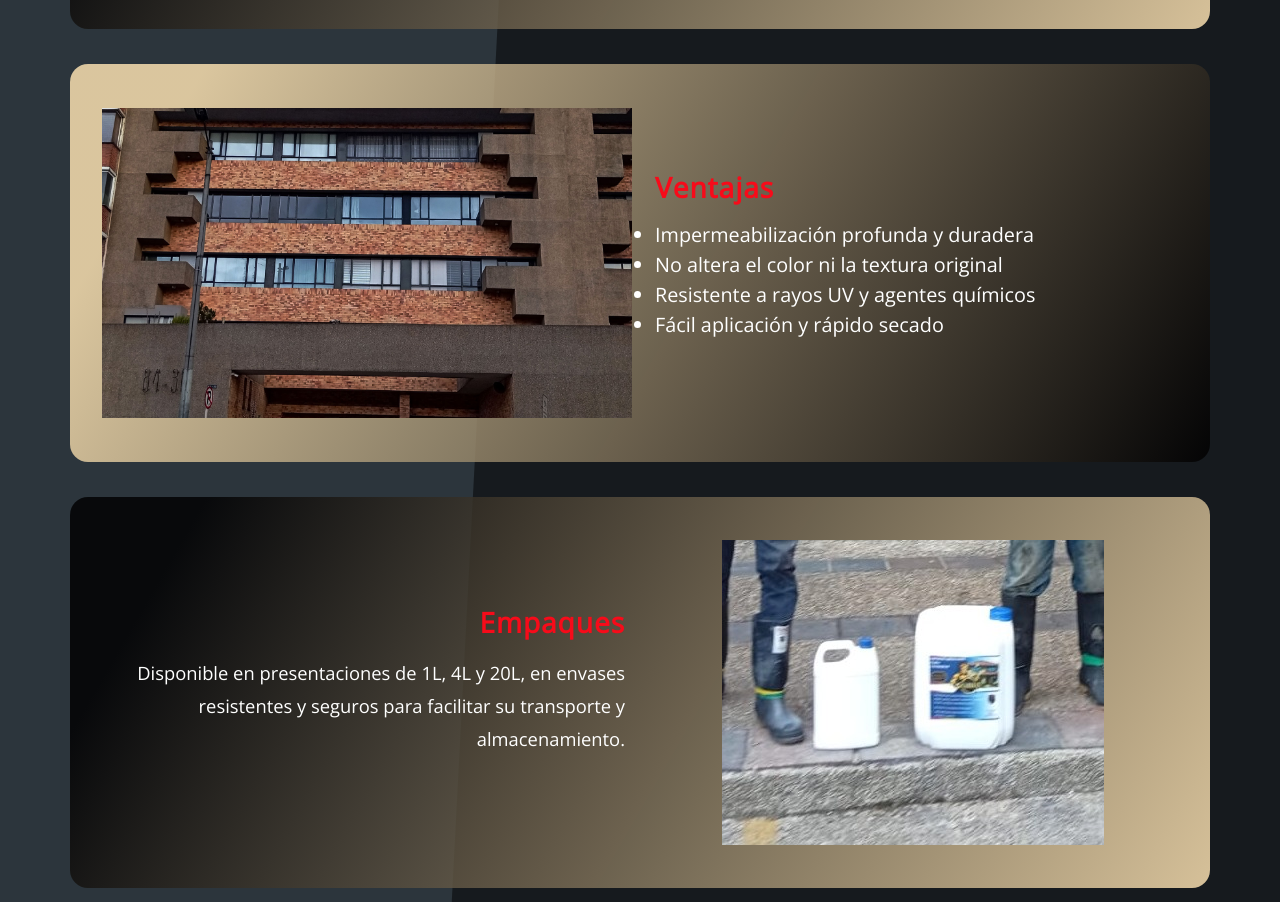
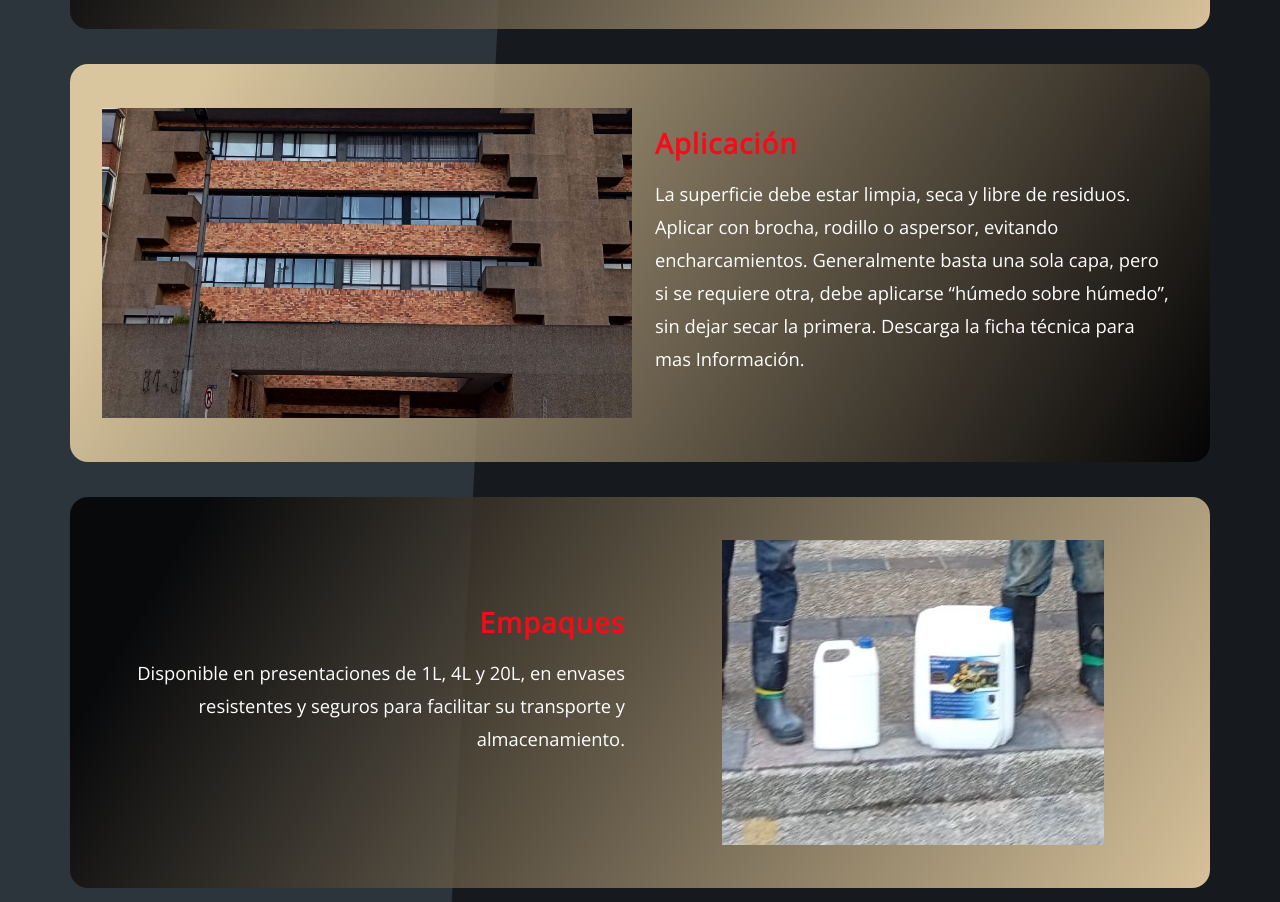
Before and after one commit to DanielSala9711/construc_factory, a plain HTML site: page guardian.html in a window 1280 px wide. Shown: the part 2702-3604 px from the top of the page. Drawn offline with nearby package versions, Linux system fonts and the light colour scheme.

Commit message:
Add files via upload

```diff
--- a/guardian.html
+++ b/guardian.html
@@ -5,7 +5,8 @@
     <meta charset="UTF-8">
     <meta name="viewport" content="width=device-width, initial-scale=1.0">
     <meta http-equiv="X-UA-Compatible" content="ie=edge">
-        <title>Construc Factory </title>
+    <title>Guardían - Construct Factory </title>
+    <link href="img/construc_favicon.svg" rel="icon">
     <link href="https://fonts.googleapis.com/css?family=Open+Sans:300,400" rel="stylesheet" /> <!-- https://fonts.google.com/ -->
     <link href="css/bootstrap.min.css" rel="stylesheet" /> <!-- https://getbootstrap.com/ -->
     <!-- Reemplaza la línea de FontAwesome local por la CDN de la versión 5.15.4 -->
@@ -14,9 +15,7 @@
     <link href="css/templatemo-diagoona.css" rel="stylesheet" />
 <!--
 
-TemplateMo 550 Diagoona
 
-https://templatemo.com/tm-550-diagoona
 
 -->
 </head>
@@ -91,7 +90,7 @@ https://templatemo.com/tm-550-diagoona
                             </div>
                         </div>
                         <div class="mb-5 animate__animated animate__fadeIn">
-                            <a href="docs/Guardian_Ficha_Tecnica.pdf" class="btn btn-success btn-lg" target="_blank"><i class="fas fa-file-download"></i> Descargar ficha técnica</a>
+                            <a href="docs/Guardian_Ficha_técnica.pdf" class="btn btn-success btn-lg" target="_blank"><i class="fas fa-file-download"></i> Descargar ficha técnica</a>
                             <h1></h1>
                             <a href="docs/Guardian_Ficha_Tecnica.pdf" class="btn btn-success btn-lg" target="_blank"><i class="fas fa-file-download"></i> Descargar  hoja  de  seguridad</a>
                         </div>
@@ -161,13 +160,10 @@ https://templatemo.com/tm-550-diagoona
                 <!-- VENTAJAS -->
                 <div class="row detalle-caja2  align-items-center flex-md-row-reverse animate__animated" data-animate="fadeInUp" data-delay="0.3s">
                     <div class="col-md-6 col-12 detalle-texto-izquierdo">
-                        <h3 class="detalle-titulo">Ventajas</h3>
-                        <ul>
-                            <li>Impermeabilización profunda y duradera</li>
-                            <li>No altera el color ni la textura original</li>
-                            <li>Resistente a rayos UV y agentes químicos</li>
-                            <li>Fácil aplicación y rápido secado</li>
-                        </ul>
+                        <h3 class="detalle-titulo">Aplicación</h3>
+                        <p class="lead">
+                            La superficie debe estar limpia, seca y libre de residuos. Aplicar con brocha, rodillo o aspersor, evitando encharcamientos. Generalmente basta una sola capa, pero si se requiere otra, debe aplicarse “húmedo sobre húmedo”, sin dejar secar la primera. Descarga la ficha técnica para mas Información.
+                        </p>
                     </div>
                     <div class="col-md-6 col-12 text-center detalle-img-col">
                         <img src="img/diagoona-bg-1.jpg" alt="Ventajas Guardian" class="detalle-img img-fluid animate__animated animate__fadeInLeft">
```
Also changed, not shown: contacto.html (+1 -0 lines), index.html (+2 -1 lines), nosotros.html (+1 -0 lines), img/construc_favicon.svg (added), 1 other file.
